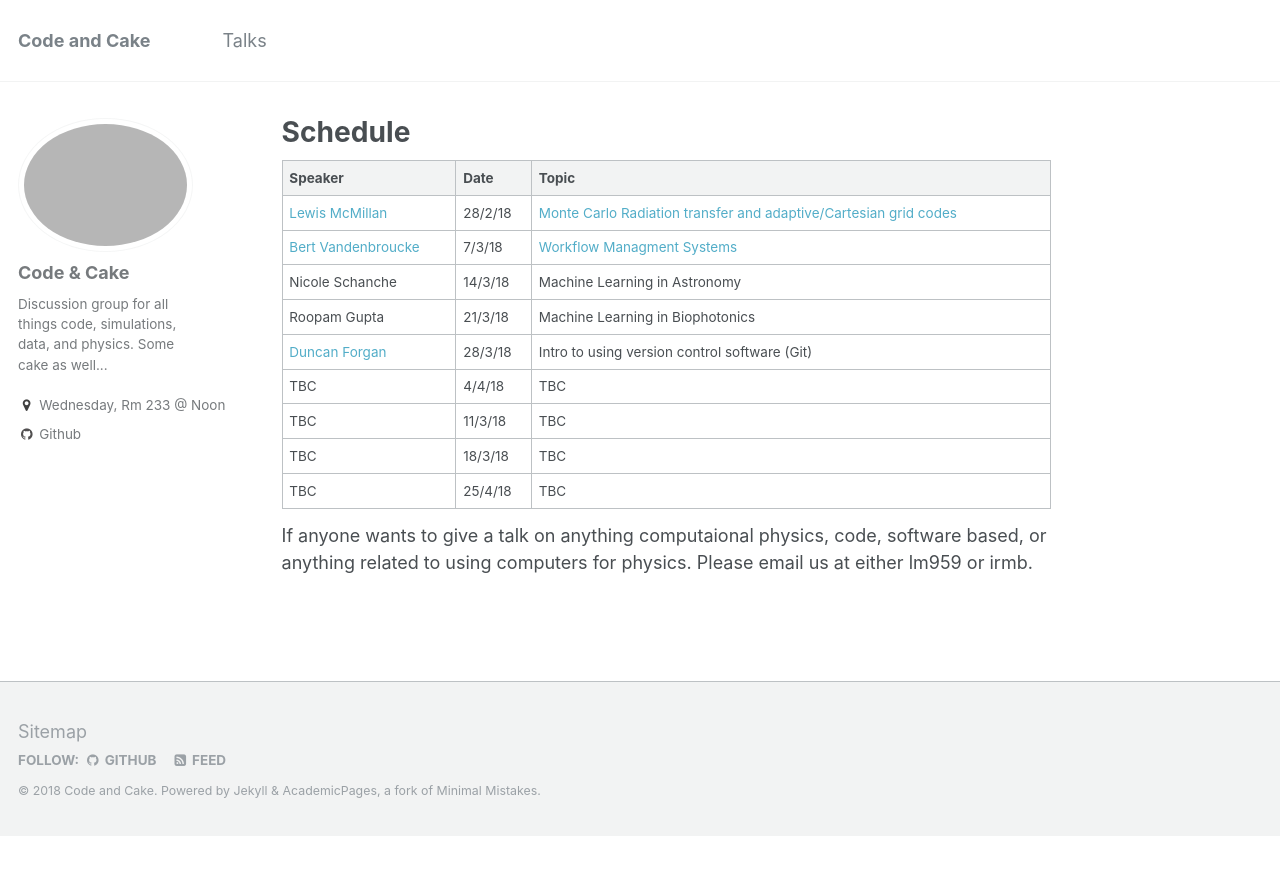
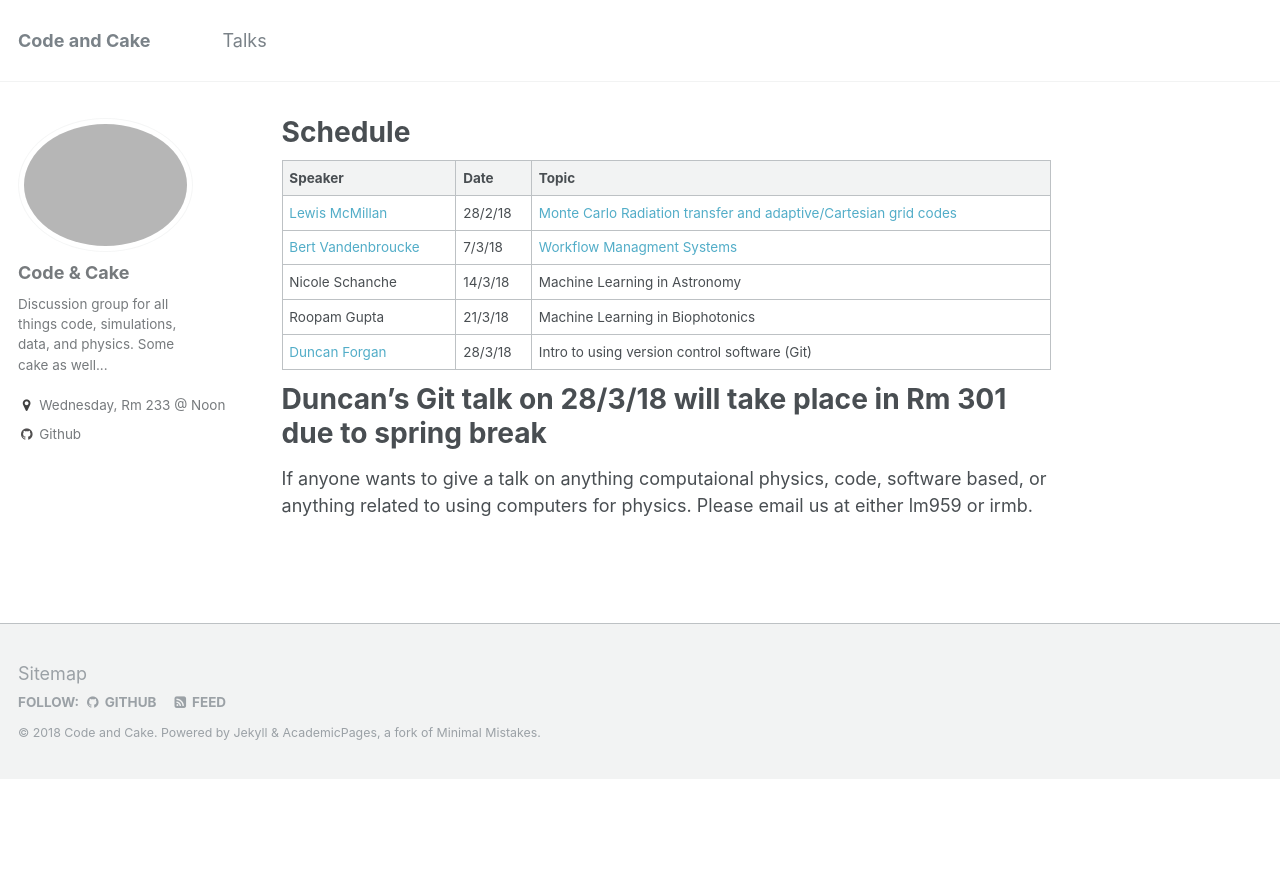
Before and after one commit to code-and-cake/code-and-cake.github.io, a Jekyll site: the page built from _pages/about.md, in a window 1280 px wide. Shown: the top 875 px of the page. Built offline with Jekyll 4.4.1, drawn with Linux system fonts in a browser that asks for light colours.

Commit message:
added message about room change for next week

```diff
--- a/_pages/about.md
+++ b/_pages/about.md
@@ -15,10 +15,15 @@ redirect_from:
 | [Bert Vandenbroucke](https://github.com/bwvdnbro)    | 7/3/18     | [Workflow Managment Systems](/talks/2018-03-07-bert-WMS)  |
 | Nicole Schanche       | 14/3/18    | Machine Learning in Astronomy  |
 | Roopam Gupta       | 21/3/18    | Machine Learning in Biophotonics  |
-| [Duncan Forgan](https://github.com/dh4gan)       | 28/3/18    | Intro to using version control software (Git)  |
+| [Duncan Forgan](https://github.com/dh4gan)       | 28/3/18    | Intro to using version control software (Git) |
+
+# Duncan's Git talk on 28/3/18 will take place in Rm 301 due to spring break
+
+
+<!---
 | TBC       | 4/4/18    | TBC  |
 | TBC       | 11/3/18    | TBC  |
 | TBC       | 18/3/18    | TBC  |
 | TBC       | 25/4/18    | TBC  |
-
+-->
 If anyone wants to give a talk on anything computaional physics, code, software based, or anything related to using computers for physics. Please email us at either lm959 or irmb.
```
Also changed, not shown: 2 other files.
